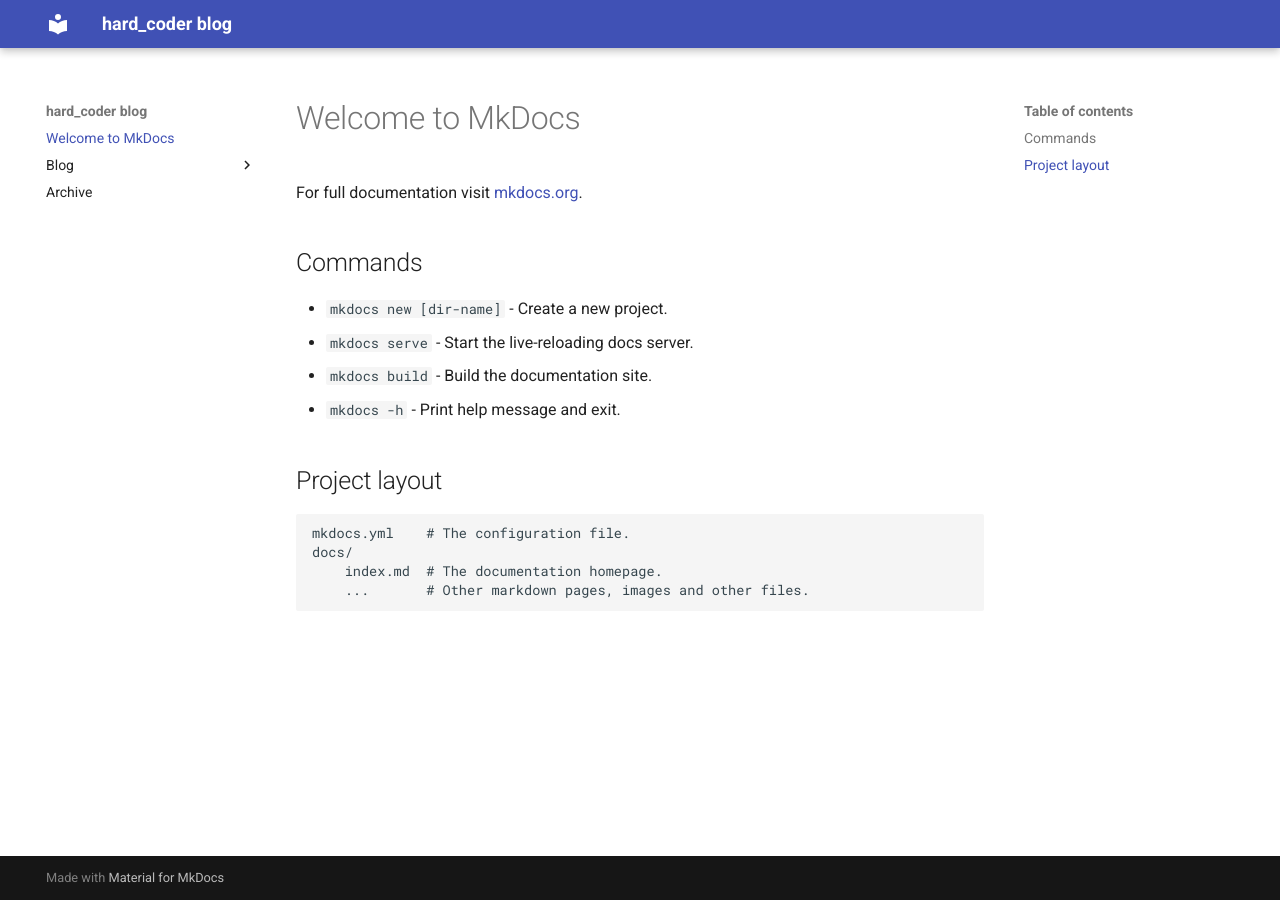
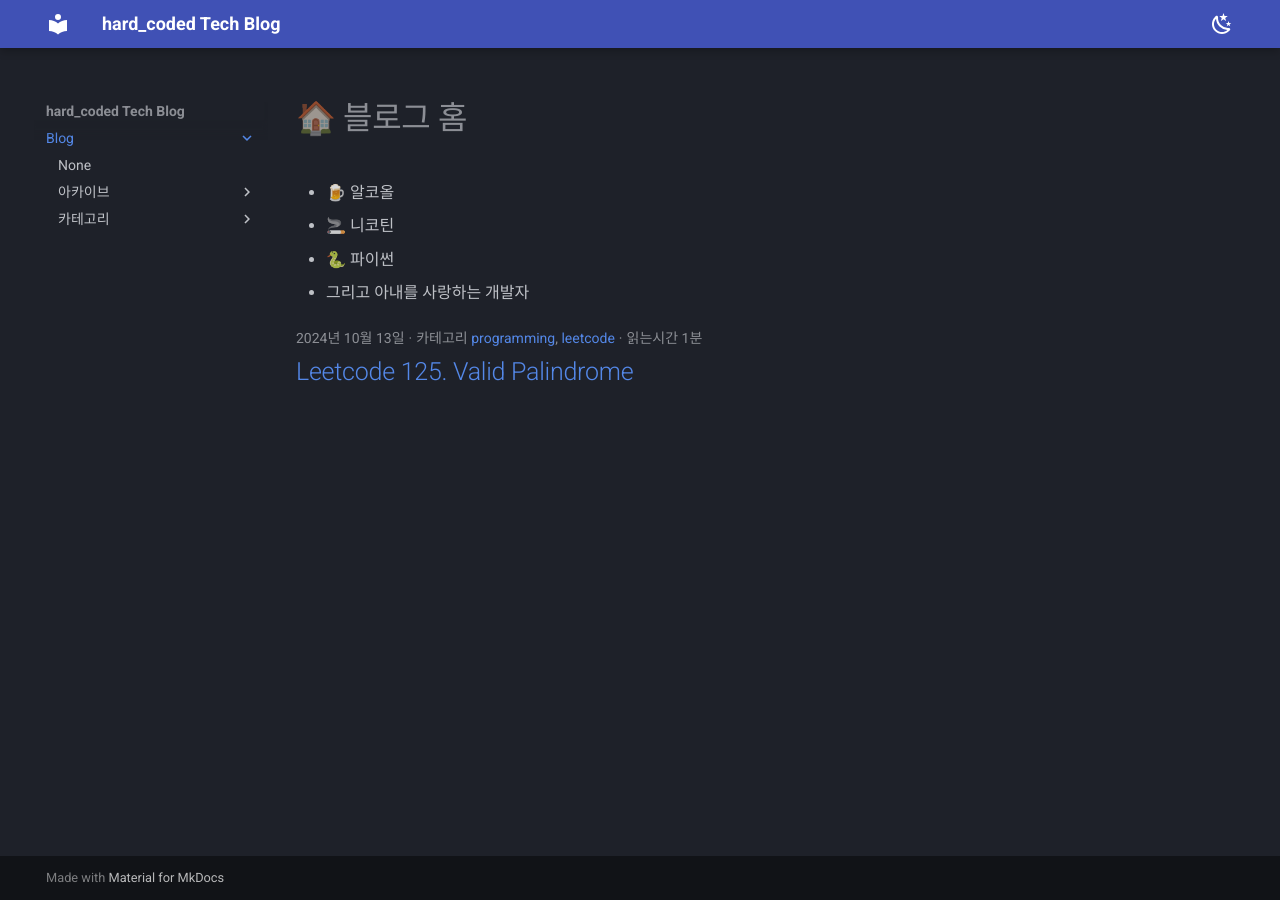
Before and after one commit to hard-coders/hard-coders.github.io, an MkDocs documentation site: the page built from docs/index.md, in a window 1280 px wide. Built offline with MkDocs 1.6.1 and Material for MkDocs 9.7.7, drawn with Linux system fonts in a browser that asks for light colours.

```diff
--- a/docs/index.md
+++ b/docs/index.md
@@ -1,17 +1,6 @@
-# Welcome to MkDocs
+# 🏠 블로그 홈
 
-For full documentation visit [mkdocs.org](https://www.mkdocs.org).
-
-## Commands
-
-* `mkdocs new [dir-name]` - Create a new project.
-* `mkdocs serve` - Start the live-reloading docs server.
-* `mkdocs build` - Build the documentation site.
-* `mkdocs -h` - Print help message and exit.
-
-## Project layout
-
-    mkdocs.yml    # The configuration file.
-    docs/
-        index.md  # The documentation homepage.
-        ...       # Other markdown pages, images and other files.
+* 🍺 알코올
+* 🚬 니코틴
+* 🐍 파이썬
+* 그리고 아내를 사랑하는 개발자
--- /dev/null
+++ b/docs/posts/leetcode/125-valid-palindrome.md
@@ -0,0 +1,13 @@
+---
+date:
+  created: 2024-10-13
+categories:
+  - programming
+  - leetcode
+tags:
+  - leetcode
+  - leetcode125
+  - palindrome
+---
+
+# Leetcode 125. Valid Palindrome
--- a/mkdocs.yml
+++ b/mkdocs.yml
@@ -1,14 +1,40 @@
 # yaml-language-server: $schema=https://squidfunk.github.io/mkdocs-material/schema.json
-site_name: hard_coder blog
+site_name: hard_coded Tech Blog
 site_url: https://hard-coders.github.io
 theme:
   name: material
+  language: ko
+  palette:
+    - scheme: slate
+      primary: indigo
+      toggle:
+        icon: material/weather-night
+        name: Switch to light mode
+    - scheme: default
+      primary: blue
+      toggle:
+        icon: material/weather-sunny
+        name: Switch to dark mode
+  features:
+    - navigation.indexes
 
 plugins:
   - blog:
       blog_dir: .
+  - tags
 
 nav:
-  - index.md
+#  - Home: index.md
   - Blog:
-    - blog/index.md
+    - index.md
+    - leetcode
+      - index.md
+
+markdown_extensions:
+  - pymdownx.highlight:
+      anchor_linenums: true
+      line_spans: __span
+      pygments_lang_class: true
+  - pymdownx.inlinehilite
+  - pymdownx.snippets
+  - pymdownx.superfences
--- a/pyproject.toml
+++ b/pyproject.toml
@@ -6,4 +6,8 @@ readme = "README.md"
 requires-python = ">=3.12"
 dependencies = [
     "mkdocs-material>=9.5.40",
+    "pytest>=8.3.3",
 ]
+
+[tool.pytest.ini_options]
+addopts = "-v"
```
Also changed, not shown: docs/posts/hello-world.md (+0 -2 lines), leetcode/__init__.py (added), 4 other files.
